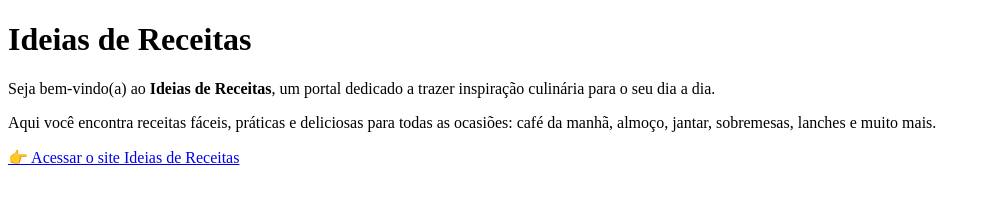
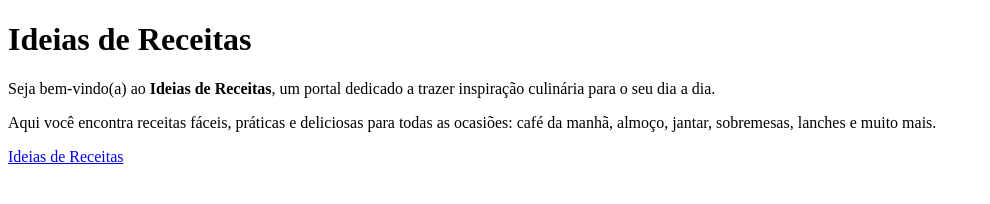
Before and after one commit to comovenderebook/melhores-receitas, a plain HTML site: page index.html in a window 1280 px wide. Shown: the whole page, without its empty margins (0-990 px from the left). Drawn offline with Linux system fonts and the light colour scheme.

Commit message:
Update index.html

```diff
--- a/index.html
+++ b/index.html
@@ -13,7 +13,7 @@
 
   <p>
     <a href="https://ideiasdereceitas.com.br/" target="_blank" rel="noopener">
-      👉 Acessar o site Ideias de Receitas
+      Ideias de Receitas
     </a>
   </p>
 </body>
```
